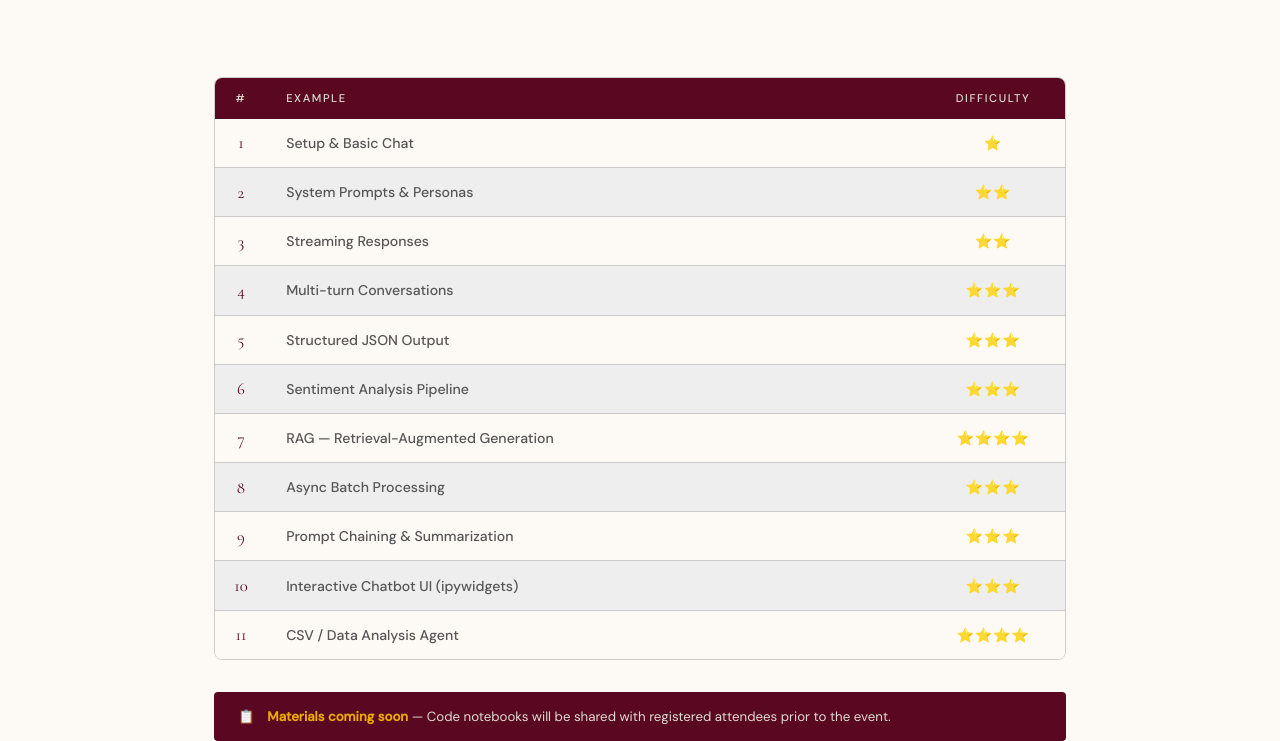
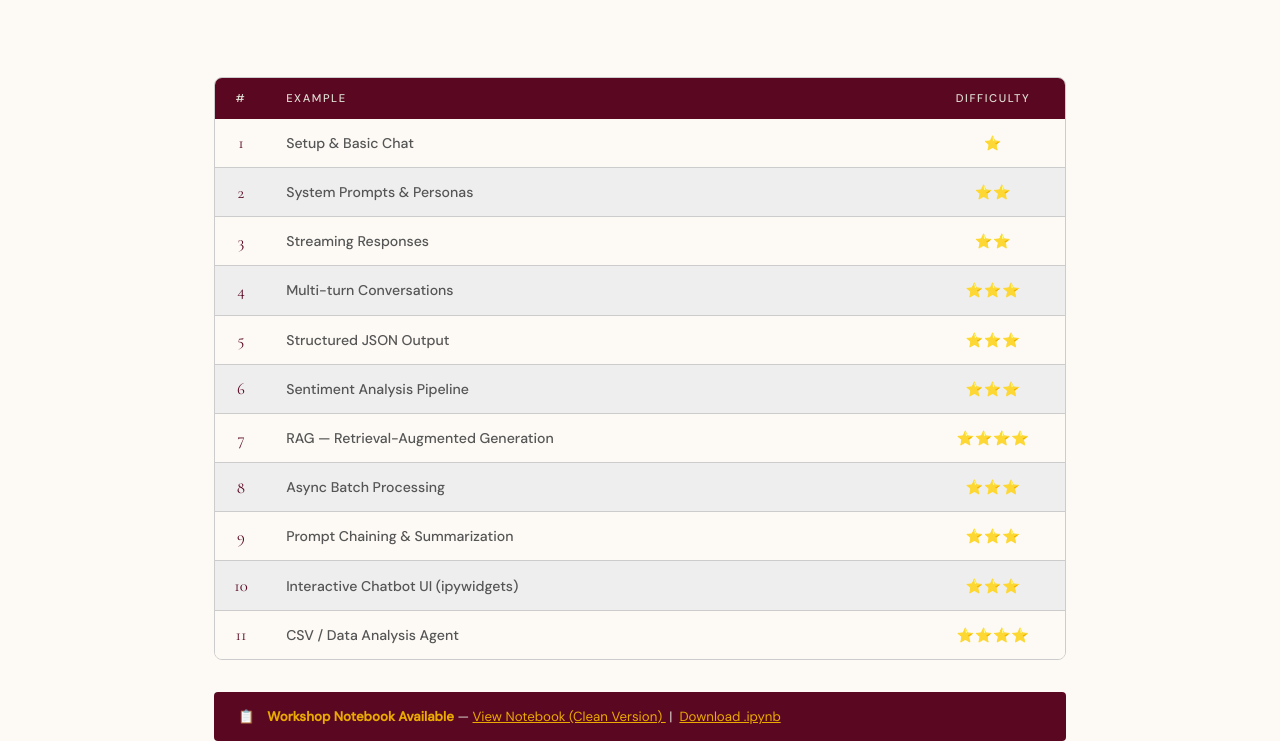
Before and after one commit to behnazeslami/llm_salon26, a plain HTML site: page index.html in a window 1280 px wide. Both pictures are taken after a click on the button "SCRIPTS". Shown: the part 859-1600 px from the top of the page. Drawn offline with nearby package versions, Linux system fonts and the light colour scheme.

Commit message:
Update index.html

```diff
--- a/index.html
+++ b/index.html
@@ -603,9 +603,24 @@
     </table>
   </div>
 
+  <!-- 🔗 Notebook Links -->
   <div class="coming-soon-banner">
     <span>📋</span>
-    <span><strong>Materials coming soon</strong> — Code notebooks will be shared with registered attendees prior to the event.</span>
+    <span>
+      <strong>Workshop Notebook Available</strong> —
+      <a href="https://nbviewer.org/github/YOUR-USERNAME/YOUR-REPO/blob/main/LLM_Salon26.ipynb"
+         target="_blank"
+         style="color:#eaaa00; text-decoration: underline;">
+         View Notebook (Clean Version)
+      </a>
+      &nbsp;|&nbsp;
+      <a href="LLM_Salon26.ipynb"
+         target="_blank"
+         style="color:#eaaa00; text-decoration: underline;">
+         Download .ipynb
+      </a>
+    </span>
+  </div>
   </div>
 </section>
 
```
